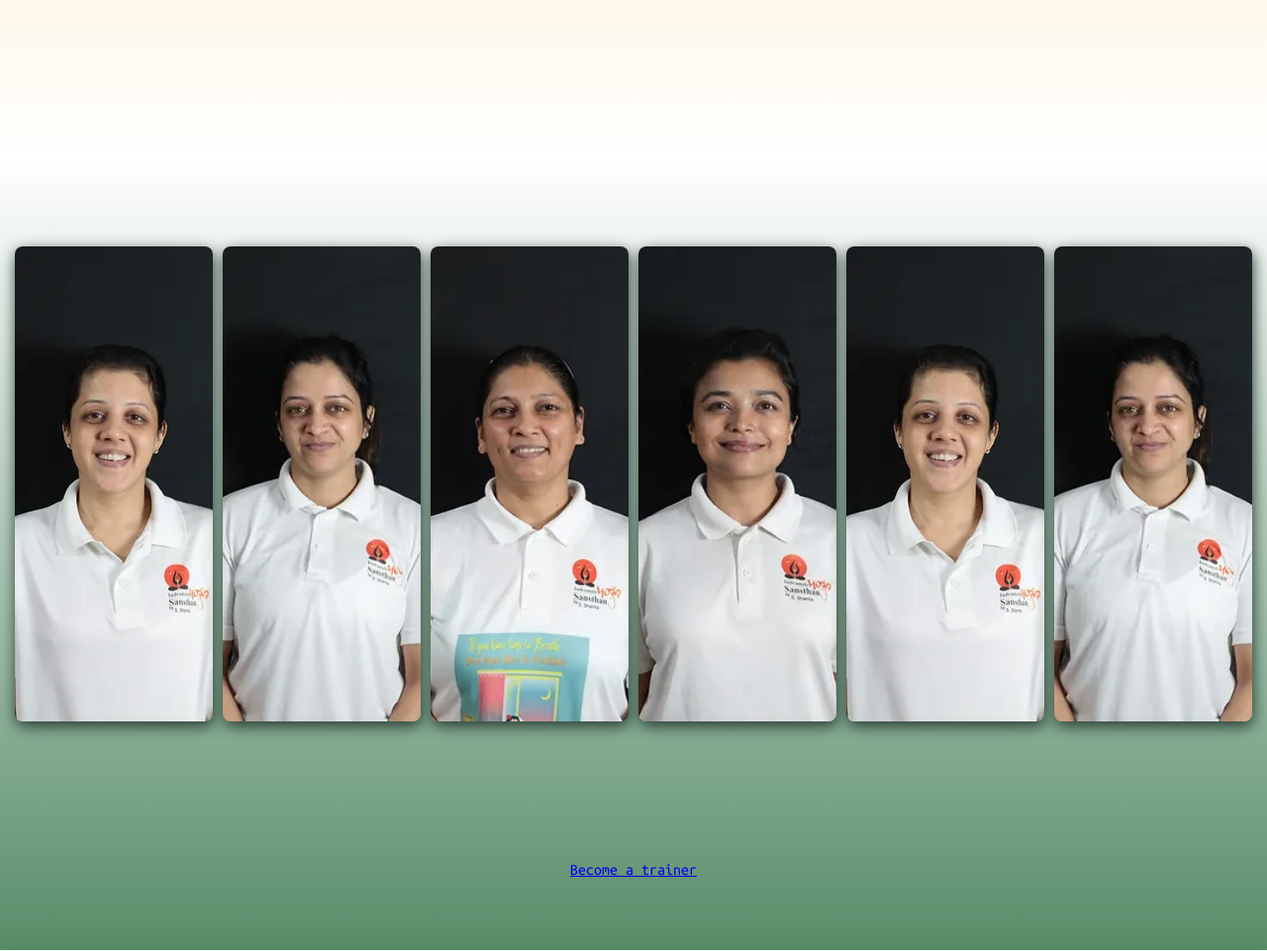
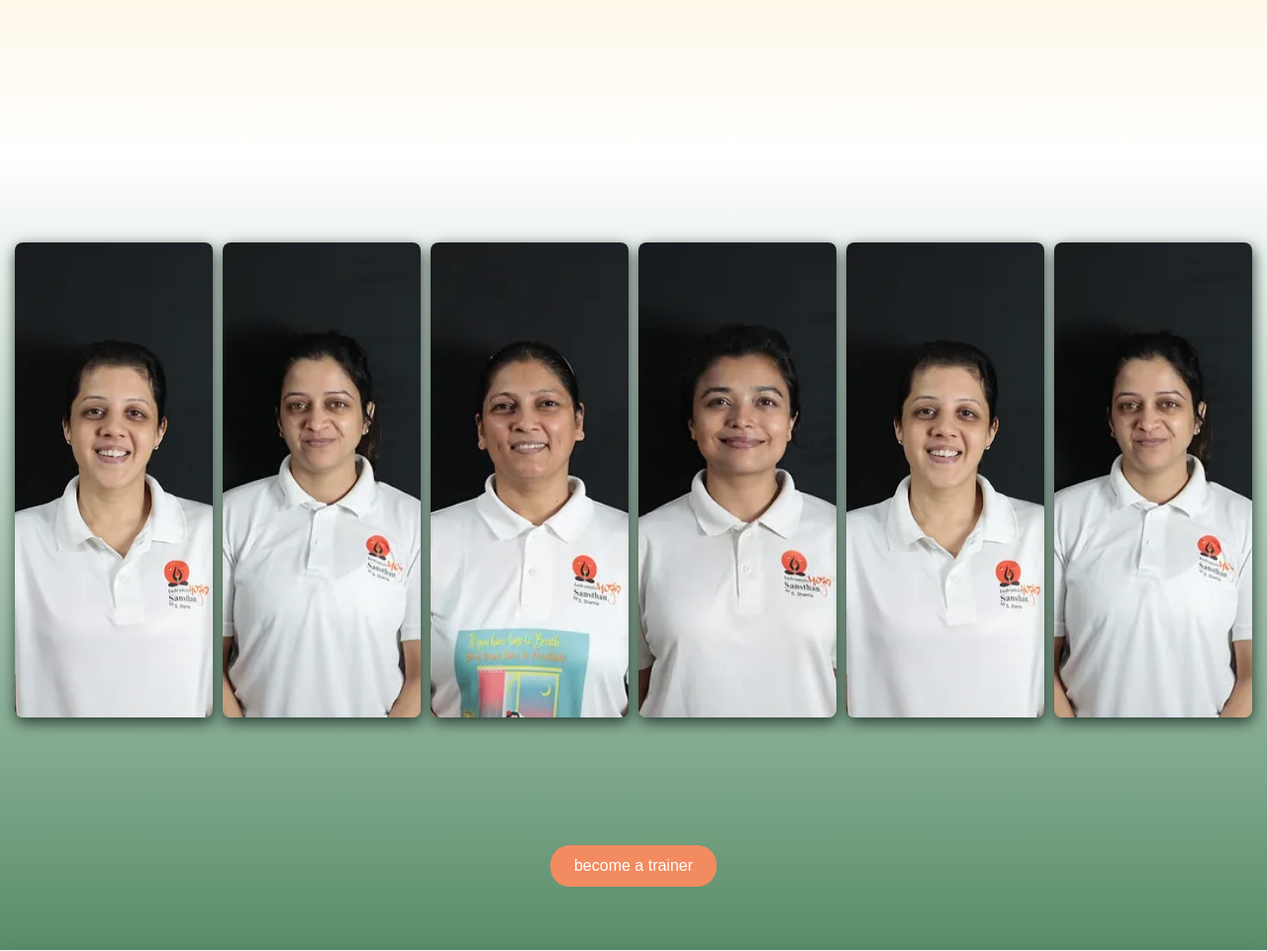
Before and after one commit to erratus/Yogaws, a Flask app: page / in a window 1280 px wide. Shown: the part 720-1681 px from the top of the page at 99% size. Run offline with Flask 3, Linux system fonts and the light colour scheme; some libraries are stand-ins or nearby versions.

Commit message:
update main

```diff
--- a/static/styles/style.css
+++ b/static/styles/style.css
@@ -188,6 +188,32 @@ nav {
     height: 80px; /* Height of the navbar */
     transition: transform 0.5s ease-in-out;
 }
+
+#joinbtn {
+    background-color: #f28b60; /* Button background color */
+    border: none;
+    border-radius: 20px; /* Rounded corners */
+    color: white; /* Text color */
+    cursor: pointer;
+    font-size: 1rem;
+    padding: 0.75rem 1.5rem;
+    text-align: center;
+    display: inline-block;
+    transition: background-color 250ms;
+}
+
+#joinbtn:hover {
+    background-color: #fb8332; /* Hover effect */
+}
+
+.btn {
+    display: flex;
+    justify-content: center; /* Center horizontally */
+    align-items: center; /* Center vertically */
+    margin: 20px auto; /* Margin to ensure it's horizontally centered */
+    width: fit-content; /* Ensure the button width matches the content */
+}
+
 
 nav.hide {
     transform: translateY(-170%); /* Move the nav completely out of view */
--- a/templates/index.html
+++ b/templates/index.html
@@ -88,7 +88,7 @@
                 </div>
             </div>
         </div>
-         <a href="{{ url_for('apply') }}">Become a trainer </a>
+        <button class="btn" id="joinbtn" href="{{ url_for('apply') }}">become a trainer</button>
     </div>
 </section>
 
```
Also changed, not shown: instances/YWS.db.
